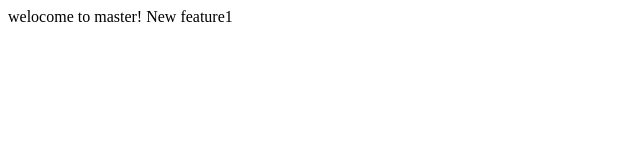
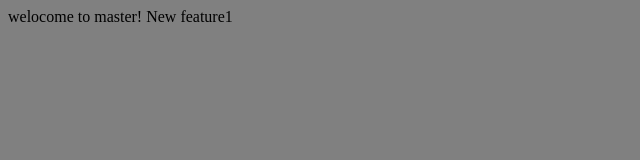
Before and after one commit to karthik8611/practicegit, a plain HTML site: page index.html in a window 1280 px wide. Shown: the whole page, without its empty margins (0-640 px from the left). Drawn offline with Linux system fonts and the light colour scheme.

Commit message:
added new styling

```diff
--- /dev/null
+++ b/index.css
@@ -0,0 +1,3 @@
+body{
+    background-color: grey;
+}
--- a/index.html
+++ b/index.html
@@ -4,6 +4,7 @@
     <meta charset="UTF-8">
     <meta name="viewport" content="width=device-width, initial-scale=1.0">
     <title>My first website</title>
+    <link rel="stylesheet" href="index.css">
 </head>
 <body>
     welocome to master!
```
